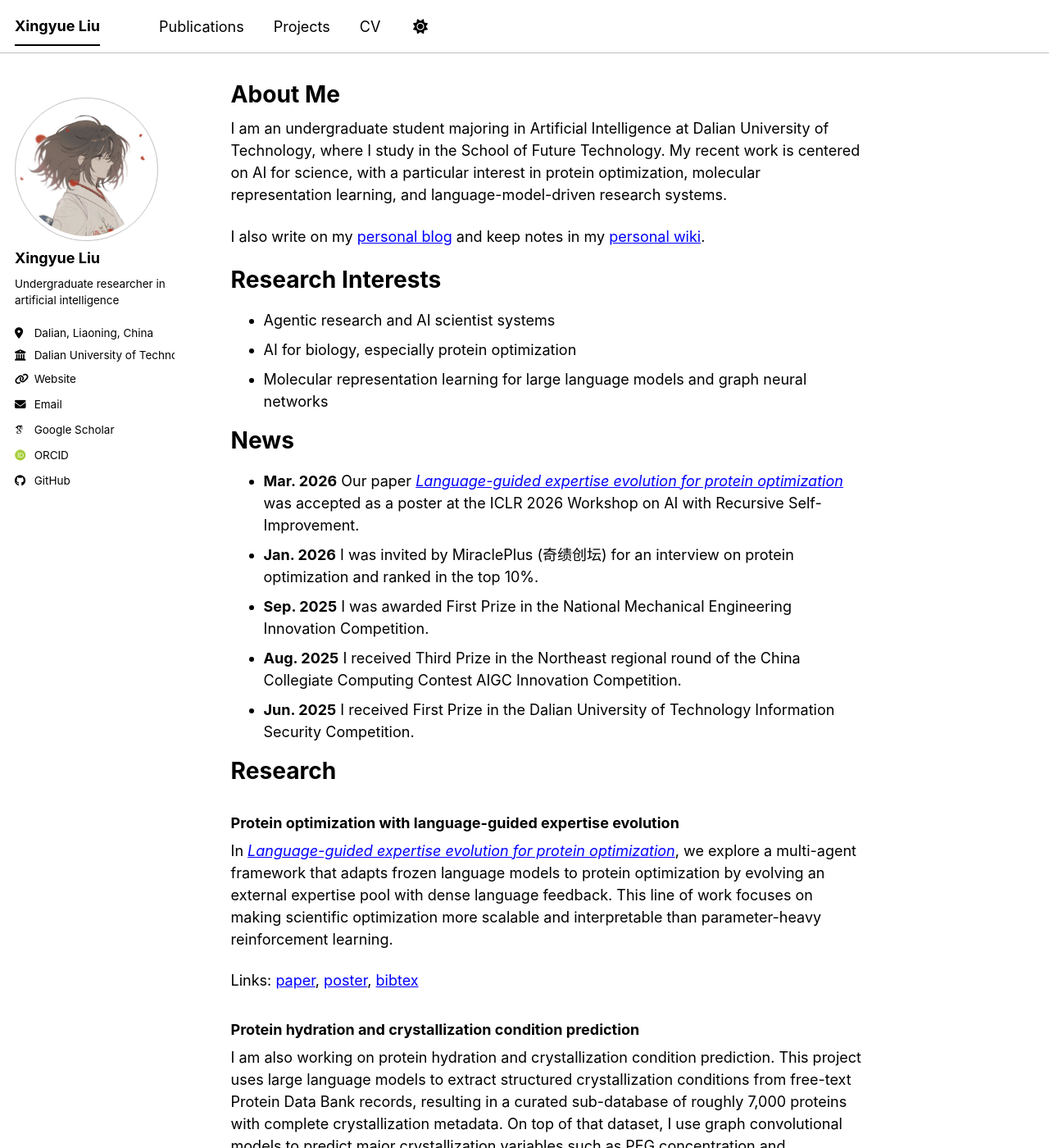
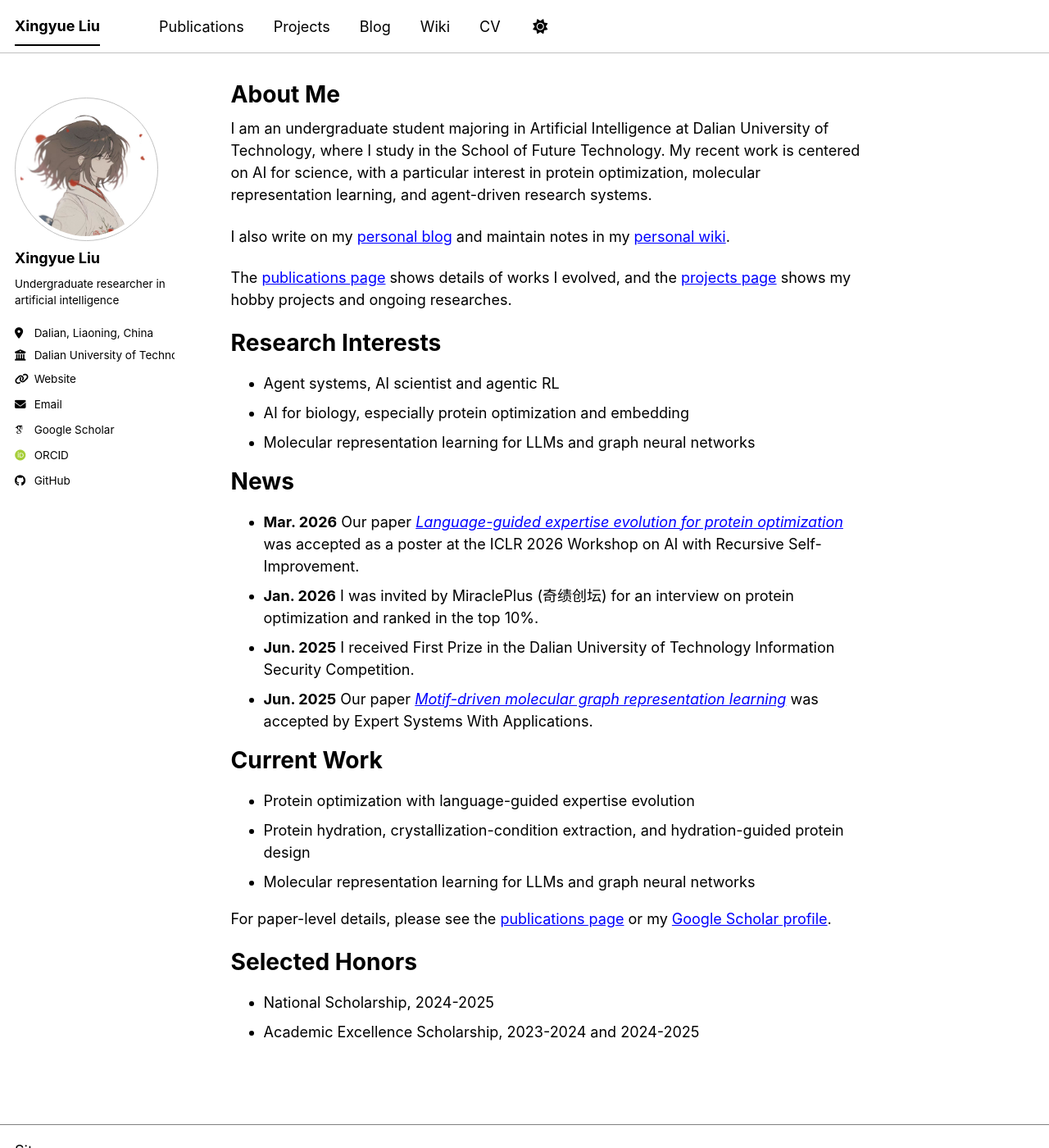
Before and after one commit to recynie/recynie.github.io, a Jekyll site: the page built from _pages/about.md, in a window 1280 px wide and 1400 px high. Shown: the whole window at 82% size. Built offline with Jekyll 4.4.1, drawn with Linux system fonts in a browser that asks for light colours; some web fonts are replaced; a script bundle is joined from its source files by our own code; library files that are not in the unit come from our copies; some of the changed text lies outside the part shown.

Commit message:
add navigation & cv, better project descriptions.
navigation to blog and wiki site.
split different projects, clear projects description.
simplify `about.md`.
add `cv.md` based on pdf version CV.

```diff
--- a/_data/navigation.yml
+++ b/_data/navigation.yml
@@ -20,6 +20,12 @@
   - title: "Projects"
     url: /portfolio/
 
+  - title: "Blog"
+    url: https://recynie.github.io/blog/
+
+  - title: "Wiki"
+    url: https://metaphor-xennon.pages.dev/
+
   - title: "CV"
     url: /cv/
 
--- a/_pages/about.md
+++ b/_pages/about.md
@@ -7,65 +7,39 @@
   - /about.html
 ---
 
-I am an undergraduate student majoring in Artificial Intelligence at Dalian University of Technology, where I study in the School of Future Technology. My recent work is centered on AI for science, with a particular interest in protein optimization, molecular representation learning, and language-model-driven research systems.
+I am an undergraduate student majoring in Artificial Intelligence at Dalian University of Technology, where I study in the School of Future Technology.
+My recent work is centered on AI for science, with a particular interest in protein optimization, molecular representation learning, and agent-driven research systems.
 
-I also write on my [personal blog](https://recynie.github.io/blog/) and keep notes in my [personal wiki](https://metaphor-xennon.pages.dev/).
+I also write on my [personal blog](https://recynie.github.io/blog/) and maintain notes in my [personal wiki](https://metaphor-xennon.pages.dev/).
+
+The [publications page]({{ '/publications/' | relative_url }}) shows details of works I evolved, and the [projects page]({{ '/portfolio/' | relative_url }}) shows my hobby projects and ongoing researches.
 
 Research Interests
 ======
 
-- Agentic research and AI scientist systems
-- AI for biology, especially protein optimization
-- Molecular representation learning for large language models and graph neural networks
+- Agent systems, AI scientist and agentic RL
+- AI for biology, especially protein optimization and embedding
+- Molecular representation learning for LLMs and graph neural networks
 
 News
 ======
 
 - **Mar. 2026** Our paper [*Language-guided expertise evolution for protein optimization*]({{ '/publication/language-guided-protein-optimization' | relative_url }}) was accepted as a poster at the ICLR 2026 Workshop on AI with Recursive Self-Improvement.
 - **Jan. 2026** I was invited by MiraclePlus (奇绩创坛) for an interview on protein optimization and ranked in the top 10%.
-- **Sep. 2025** I was awarded First Prize in the National Mechanical Engineering Innovation Competition.
-- **Aug. 2025** I received Third Prize in the Northeast regional round of the China Collegiate Computing Contest AIGC Innovation Competition.
 - **Jun. 2025** I received First Prize in the Dalian University of Technology Information Security Competition.
+- **Jun. 2025** Our paper [*Motif-driven molecular graph representation learning*]({{ '/publications/motif-driven-molecular-graph-representation-learning' | relative_url }}) was accepted by Expert Systems With Applications.
 
-Research
+Current Work
 ======
 
-### Protein optimization with language-guided expertise evolution
+- Protein optimization with language-guided expertise evolution
+- Protein hydration, crystallization-condition extraction, and hydration-guided protein design
+- Molecular representation learning for LLMs and graph neural networks
 
-In [*Language-guided expertise evolution for protein optimization*]({{ '/publication/language-guided-protein-optimization' | relative_url }}), we explore a multi-agent framework that adapts frozen language models to protein optimization by evolving an external expertise pool with dense language feedback. This line of work focuses on making scientific optimization more scalable and interpretable than parameter-heavy reinforcement learning.
-
-Links: [paper](https://recynie.github.io/files/language-guided-expertise-evolution-for-protein-optimization.pdf), [poster](https://recynie.github.io/files/language-guided-expertise-evolution-for-protein-optimization-poster.pdf), [bibtex](https://recynie.github.io/files/language-guided-expertise-evolution-for-protein-optimization.bib)
-
-### Protein hydration and crystallization condition prediction
-
-I am also working on protein hydration and crystallization condition prediction. This project uses large language models to extract structured crystallization conditions from free-text Protein Data Bank records, resulting in a curated sub-database of roughly 7,000 proteins with complete crystallization metadata. On top of that dataset, I use graph convolutional models to predict major crystallization variables such as PEG concentration and polymerization degree, and I am exploring how hydration information can strengthen protein representations.
-
-### Molecular representation learning for large language models
-
-In [*From Graphs to Tokens: Substructure-Aware Molecular Representation for Large Language Models*]({{ '/publication/from-graphs-to-tokens' | relative_url }}), we study substructure-aware tokenization for molecular graphs so that large language models can better capture chemical structure and generalize to unseen molecules.
-
-Links: [paper](https://recynie.github.io/files/from-graphs-to-tokens.pdf), [bibtex](https://recynie.github.io/files/from-graphs-to-tokens.bib)
-
-### Motif-driven graph representation learning
-
-In [*Motif-driven molecular graph representation learning*]({{ '/publication/motif-driven-molecular-graph-representation-learning' | relative_url }}), we investigate a universal way to integrate molecular motifs into graph neural networks, improving model expressiveness while remaining compatible with different GNN architectures.
-
-Links: [paper](https://recynie.github.io/files/motif-driven-molecular-graph-representation-learning.pdf), [bibtex](https://recynie.github.io/files/motif-driven-molecular-graph-representation-learning.bib)
-
-Selected Publications
-======
-
-- Xingyue Liu, Zijie Xing, Runze Wang, Luoming Hu, and Yanming Shen. [*Language-guided expertise evolution for protein optimization*]({{ '/publication/language-guided-protein-optimization' | relative_url }}). ICLR 2026 Workshop on AI with Recursive Self-Improvement.
-- Runze Wang, Zijie Xing, Xingyue Liu, Mingqi Yang, Che He, and Yanming Shen. [*From Graphs to Tokens: Substructure-Aware Molecular Representation for Large Language Models*]({{ '/publication/from-graphs-to-tokens' | relative_url }}). *Information Processing and Management*, 2026.
-- Runze Wang, Yuting Ma, Xingyue Liu, Zijie Xing, and Yanming Shen. [*Motif-driven molecular graph representation learning*]({{ '/publication/motif-driven-molecular-graph-representation-learning' | relative_url }}). *Expert Systems with Applications*, 2025.
-
-More details are available on the [publications page]({{ '/publications/' | relative_url }}) and my [Google Scholar profile](https://scholar.google.com/citations?user=-9kSV0IAAAAJ&hl).
+For paper-level details, please see the [publications page]({{ '/publications/' | relative_url }}) or my [Google Scholar profile](https://scholar.google.com/citations?user=-9kSV0IAAAAJ&hl).
 
 Selected Honors
 ======
 
 - National Scholarship, 2024-2025
 - Academic Excellence Scholarship, 2023-2024 and 2024-2025
-- National First Prize, `机械工程创新创意赛无损检测 AI 评片赛`, 2025
-- Third Prize, Northeast regional round, China Collegiate Computing Contest AIGC Innovation Competition, 2025
-- First Prize, Dalian University of Technology Information Security Competition, 2025
--- a/_pages/portfolio.html
+++ b/_pages/portfolio.html
@@ -7,7 +7,7 @@
 
 {% include base_path %}
 
-<p>A selection of ongoing and completed projects drawn from my research in AI for science, molecular representation learning, and protein optimization.</p>
+<p>This page is reserved for hobby projects, ongoing researches and open-ended research directions.</p>
 
 
 {% for post in site.portfolio %}
```
Also changed, not shown: _pages/cv.md (+3 -2 lines), _portfolio/language-guided-expertise-evolution-for-protein-optimization.md (deleted, +0 -10 lines), _portfolio/molecular-representation-learning-for-gnns-and-llms.md (deleted, +0 -10 lines), _portfolio/protein-crystallization-condition-prediction.md (added, +12 -0 lines), _portfolio/protein-hydration-and-crystallization-condition-prediction.md (deleted, +0 -10 lines), _portfolio/protein-hydration-embedding-model.md (added, +14 -0 lines), _portfolio/self-aware-agent.md (added, +37 -0 lines).
